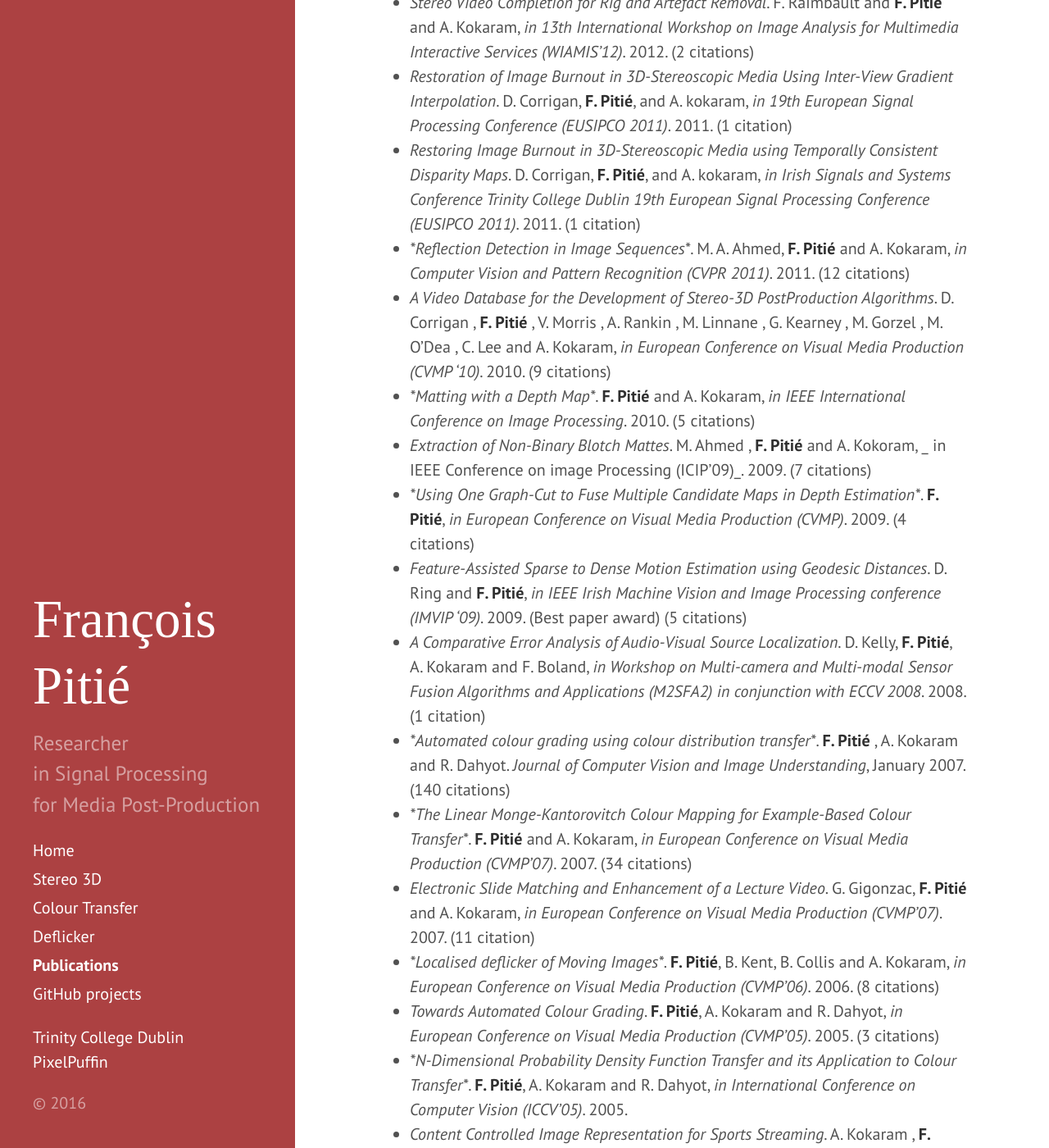
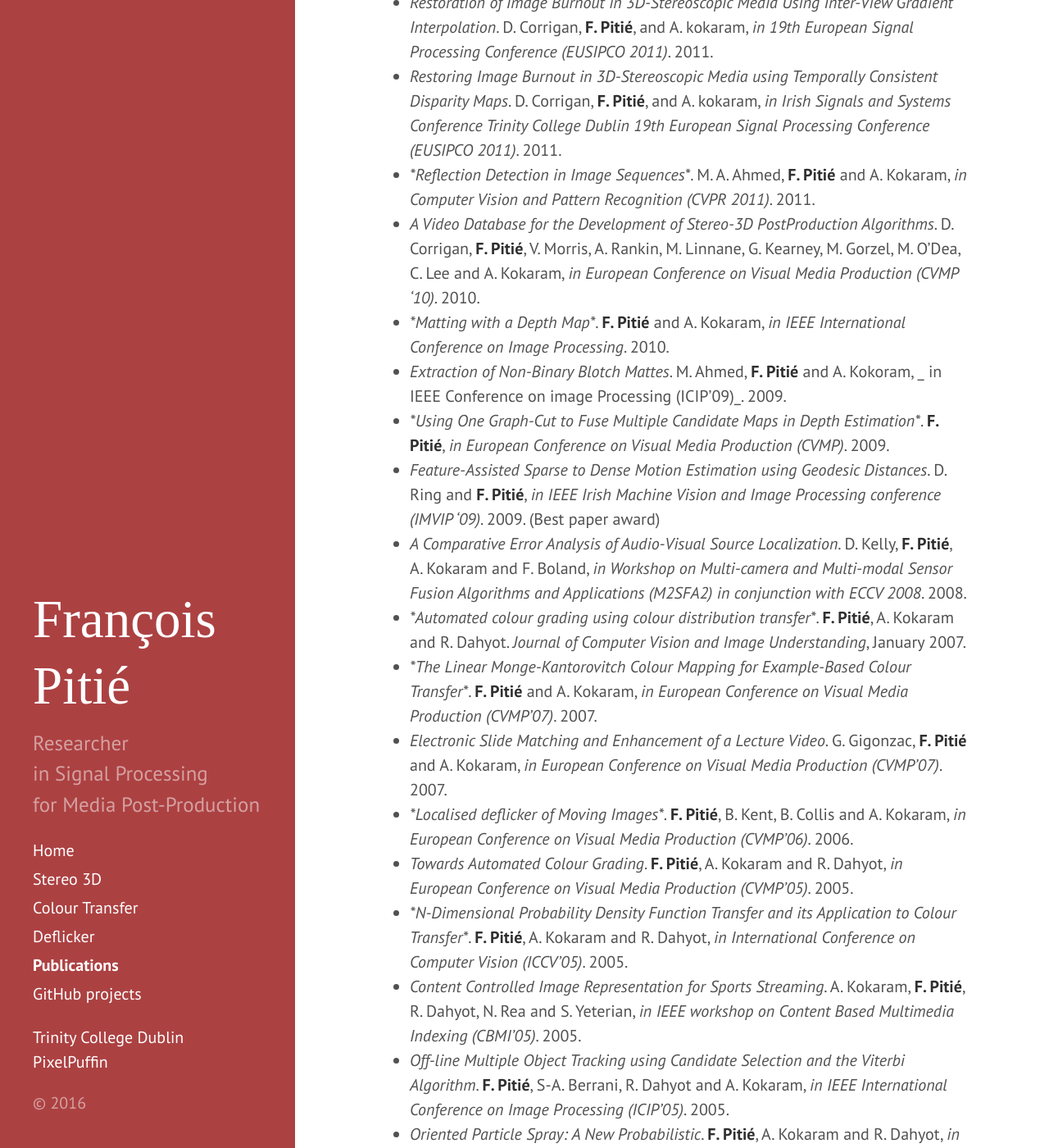
Before and after one commit to frcs/frcs.github.io, a Jekyll site: the page built from publications.md, in a window 1280 px wide and 1400 px high, scrolled down 1362 px. Shown: the whole window at 82% size. Built offline with Jekyll 4.4.1, drawn with Linux system fonts in a browser that asks for light colours; Markdown is read by kramdown in place of the engine named in the settings; some of the changed text lies outside the part shown.

Commit message:
minor changes

```diff
--- a/index.html
+++ b/index.html
@@ -10,8 +10,7 @@ I am also the director of <a href="https://pixelpuffin.com">PixelPuffin</a>, a D
 
 <h2>Research</h2>
 
-<p>
-My research work covers a wide range of media signal processing applications related to film postproduction and film restoration. My publications have over 500 citations (see <a href="https://scholar.google.com/citations?user=lOaoO74AAAAJ&hl=en">Google Scholar</a>) and some of my algorithms are used by companies such as Google, the Foundry and Weta Digital. The aim of my research is to develop tools that can enhance the cinematic experience of “immersion”.
+<p>My research is concerned with media signal processing applications related to film postproduction and film restoration. The aim of my research is to develop tools that can enhance the cinematic experience of “immersion”.
 </p>
 
 You can follow me on:
@@ -23,7 +22,6 @@ You can follow me on:
 
 <h2>Contact</h2>
 
-
 <p>
     email: <a href="fpitie@mee.tcd.ie"> fpitie@mee.tcd.ie</a>  <br>
     phone: (+353) 1896 3818  <br>
--- a/publications.md
+++ b/publications.md
@@ -2,14 +2,13 @@
 layout: page
 title: Publications
 ---
-
 
 ## List of Publications
 
 ###Chapters in Books:
 
 * _Advances in automated restoration of archived material_. A. Kokaram, __F. Pitié__, D. Corrigan, D. Vitulano, V. Bruni, A. Crawford. _Digital Imaging for Cultural Heritage Preservation: Analysis, Restoration, and Reconstruction of Ancient Works_. 2011.
-* _Enhancement of digital photographs using color transfer techniques_. __F. Pitié__ , A. Kokaram and R. Dahyot. _Single-Sensor Imaging: Methods and Applications for Digital Cameras_, 2008.
+* _Enhancement of digital photographs using color transfer techniques_. __F. Pitié__, A. Kokaram and R. Dahyot. _Single-Sensor Imaging: Methods and Applications for Digital Cameras_, 2008.
 * _Action recognition in multimedia streams_.  R. Dahyot, __F. Pitié__, D. Lennon, N. Harte and A. Kokaram. _Multimodal Processing and Interaction:  Audio, Video, Text_. 2008.
 
 ###Articles in refereed publications:
@@ -17,57 +16,62 @@ title: Publications
 *  _IRISH MACHINE VISION & IMAGE PROCESSING Conference proceedings_. R Dahyot, G Lacey, K Dawson-Howe, F Pitié, D Moloney, _Irish Pattern Recognition & Classification Society_. (ISBN 978-0-9934207-0-2). 2015.
 *  _Assessment of Audio/Video synchronisation in streaming media_. __F. Pitié__, D. Kelly, T. Foucu, N. Harte and A. Kokaram, _in Quality of Multimedia Experience (QoMEX)_. 2014.
 *  _Advanced video debanding_. G. Baugh, A. Kokaram, __F. Pitié__, _in European Conference on Visual Media Production (CVMP'14)_. 2014.
-*  _*Blotch and scratch removal in archived film using a semi-transparent corruption model and a ground-truth generation technique*_. M. Elgharib, __F. Pitié__ and A. Kokaram, _in EURASIP Journal on Image and Video Processing_. 2013. (4 citations)
+*  _*Blotch and scratch removal in archived film using a semi-transparent corruption model and a ground-truth generation technique*_. M. Elgharib, __F. Pitié__ and A. Kokaram, _in EURASIP Journal on Image and Video Processing_. 2013.
 *  _*User-assisted sparse stereo-video segmentation*_. F. Raimbault, __F. Pitié__ and A. Kokaram, _in European Conference on Visual Media Production (CVMP'13)_. 2013.
-*  _Nonrigid recto-verso registration using page outline structure and content preserving warps_. R Rowley-Brooke, __F. Pitié__, A Kokaram, _in Proceedings of the 2nd International Workshop on Historical Document Imaging and Processing_. 2013. (1 citation)
-*  _*A Non-Parametric Framework for Document Bleed-Through Removal*_. R. Rowley-Brooke and __F. Pitié__ and A. Kokaram, _in Computer Vision and Pattern Recognition (CVPR 2013)_. 2013. (5 citations)
-*  _DepthArtist: a Stereoscopic 3D Conversion Tool for CG Animation_. __F. Pitié__, G. Baugh and J. Helms, _in European Conference on Visual Media Production (CVMP'12)_. 2012. (2 citations)
-*  _A Ground Truth Bleed-Through Document Image Database_. R. Rowley-Brooke and __F. Pitié__ and A. Kokaram, _in Theory and Practice of Digital Libraries (TPDL'12)_. 2012. (12 citations)
-*  _Stereo Video Completion for Rig and Artefact Removal_. F. Raimbault and __F. Pitié__ and A. Kokaram, _in  13th International Workshop on Image Analysis for Multimedia Interactive Services (WIAMIS'12)_. 2012. (2 citations)
+*  _Nonrigid recto-verso registration using page outline structure and content preserving warps_. R Rowley-Brooke, __F. Pitié__, A Kokaram, _in Proceedings of the 2nd International Workshop on Historical Document Imaging and Processing_. 2013.
+*  _*A Non-Parametric Framework for Document Bleed-Through Removal*_. R. Rowley-Brooke and __F. Pitié__ and A. Kokaram, _in Computer Vision and Pattern Recognition (CVPR 2013)_. 2013.
+*  _DepthArtist: a Stereoscopic 3D Conversion Tool for CG Animation_. __F. Pitié__, G. Baugh and J. Helms, _in European Conference on Visual Media Production (CVMP'12)_. 2012.
+*  _A Ground Truth Bleed-Through Document Image Database_. R. Rowley-Brooke and __F. Pitié__ and A. Kokaram, _in Theory and Practice of Digital Libraries (TPDL'12)_. 2012.
+*  _Stereo Video Completion for Rig and Artefact Removal_. F. Raimbault and __F. Pitié__ and A. Kokaram, _in  13th International Workshop on Image Analysis for Multimedia Interactive Services (WIAMIS'12)_. 2012.
 *  _Restoration of Image Burnout in 3D-Stereoscopic Media Using Inter-View Gradient Interpolation_. D. Corrigan, __F. Pitié__, and A.
   kokaram, _in 19th European Signal Processing Conference (EUSIPCO
-    2011)_. 2011. (1 citation)
+    2011)_. 2011.
 *  _Restoring Image Burnout in 3D-Stereoscopic Media using Temporally Consistent Disparity Maps_. D. Corrigan, __F. Pitié__, and A.
   kokaram, _in Irish Signals and Systems Conference Trinity College
     Dublin 19th European Signal Processing Conference (EUSIPCO
-    2011)_. 2011. (1 citation)
+    2011)_. 2011.
 *  _*Reflection Detection in Image Sequences*_. M. A. Ahmed,
   __F. Pitié__ and A. Kokaram, _in Computer Vision and Pattern
-    Recognition (CVPR 2011)_. 2011. (12 citations)
-*  _A Video Database for the Development of Stereo-3D  PostProduction Algorithms_. D. Corrigan , __F. Pitié__ , V. Morris ,  A. Rankin , M. Linnane , G. Kearney , M. Gorzel , M. O'Dea , C. Lee  and A. Kokaram, _in European Conference on Visual Media  Production (CVMP '10)_. 2010. (9 citations)
-*  _*Matting with a Depth Map*_. __F. Pitié__ and A. Kokaram,  _in IEEE International Conference on Image Processing_. 2010. (5 citations)
-*  _Extraction of Non-Binary Blotch Mattes_. M. Ahmed , __F. Pitié__
-  and A. Kokoram, _ in IEEE Conference on image Processing (ICIP'09)_. 2009. (7 citations)
-*  _*Using One Graph-Cut to Fuse Multiple Candidate Maps in Depth Estimation*_. __F. Pitié__, _in European Conference on Visual Media Production (CVMP)_. 2009. (4 citations)
+    Recognition (CVPR 2011)_. 2011.
+*  _A Video Database for the Development of Stereo-3D  PostProduction Algorithms_. D. Corrigan, __F. Pitié__, V. Morris,  A. Rankin, M. Linnane, G. Kearney, M. Gorzel, M. O'Dea, C. Lee  and A. Kokaram, _in European Conference on Visual Media  Production (CVMP '10)_. 2010.
+*  _*Matting with a Depth Map*_. __F. Pitié__ and A. Kokaram,  _in IEEE International Conference on Image Processing_. 2010.
+*  _Extraction of Non-Binary Blotch Mattes_. M. Ahmed, __F. Pitié__
+  and A. Kokoram, _ in IEEE Conference on image Processing (ICIP'09)_. 2009.
+*  _*Using One Graph-Cut to Fuse Multiple Candidate Maps in Depth Estimation*_. __F. Pitié__, _in European Conference on Visual Media Production (CVMP)_. 2009.
 *  _Feature-Assisted Sparse to Dense Motion Estimation using
   Geodesic Distances_. D. Ring and __F. Pitié__, _in IEEE Irish
     Machine Vision and Image Processing conference (IMVIP
-    '09)_. 2009. (Best paper award) (5 citations)
-*  _A Comparative Error Analysis of Audio-Visual Source Localization_. D. Kelly, __F. Pitié__, A. Kokaram and F. Boland, _in Workshop on Multi-camera and Multi-modal Sensor Fusion Algorithms and Applications (M2SFA2) in conjunction with ECCV 2008_. 2008. (1 citation)
-*  _*Automated colour grading using colour distribution transfer*_. __F. Pitié__ , A. Kokaram and R. Dahyot. _Journal of Computer Vision and Image Understanding_, January 2007. (140 citations)
-*  _*The Linear Monge-Kantorovitch Colour Mapping for Example-Based Colour Transfer*_. __F. Pitié__  and A. Kokaram, _in European Conference on Visual Media Production (CVMP'07)_. 2007. (34 citations)
-*  _Electronic Slide Matching and Enhancement of a Lecture Video_.  G. Gigonzac, __F. Pitié__ and A. Kokaram, _in European Conference on Visual Media Production (CVMP'07)_. 2007. (11 citation)
-*  _*Localised deflicker of Moving Images*_. __F. Pitié__, B. Kent, B. Collis and A. Kokaram, _in European Conference on Visual Media Production (CVMP'06)_. 2006. (8 citations)
-*  _Towards Automated Colour Grading_. __F. Pitié__, A. Kokaram and R. Dahyot, _in European Conference on Visual Media Production (CVMP'05)_. 2005. (3 citations)
+    '09)_. 2009. (Best paper award)
+*  _A Comparative Error Analysis of Audio-Visual Source Localization_. D. Kelly, __F. Pitié__, A. Kokaram and F. Boland, _in Workshop on Multi-camera and Multi-modal Sensor Fusion Algorithms and Applications (M2SFA2) in conjunction with ECCV 2008_. 2008.
+*  _*Automated colour grading using colour distribution transfer*_. __F. Pitié__, A. Kokaram and R. Dahyot. _Journal of Computer Vision and Image Understanding_, January 2007.
+*  _*The Linear Monge-Kantorovitch Colour Mapping for Example-Based Colour Transfer*_. __F. Pitié__  and A. Kokaram, _in European Conference on Visual Media Production (CVMP'07)_. 2007.
+*  _Electronic Slide Matching and Enhancement of a Lecture Video_.  G. Gigonzac, __F. Pitié__ and A. Kokaram, _in European Conference on Visual Media Production (CVMP'07)_. 2007.
+*  _*Localised deflicker of Moving Images*_. __F. Pitié__, B. Kent, B. Collis and A. Kokaram, _in European Conference on Visual Media Production (CVMP'06)_. 2006.
+*  _Towards Automated Colour Grading_. __F. Pitié__, A. Kokaram and R. Dahyot, _in European Conference on Visual Media Production (CVMP'05)_. 2005.
 *  _*N-Dimensional Probability Density Function Transfer and its Application to Colour Transfer*_. __F. Pitié__, A. Kokaram and R. Dahyot, _in International Conference on Computer Vision (ICCV'05)_. 2005.
-*  _Content Controlled Image Representation for Sports Streaming_. A. Kokaram , __F. Pitié__, R. Dahyot, N. Rea and S. Yeterian, _in IEEE workshop on Content Based Multimedia Indexing (CBMI'05)_. 2005. (5 citations)
-*  _Off-line Multiple Object Tracking using Candidate Selection and the Viterbi Algorithm_. __F. Pitié__, S-A. Berrani, R. Dahyot and A. Kokaram, _in IEEE International Conference on Image Processing (ICIP'05)_. 2005. (23 citations)
-*  _Oriented Particle Spray: A New Probabilistic_. __F. Pitié__, A. Kokaram and R. Dahyot, _in Irish Machine Vision and Image Processing (IMVIP'04)_. 2004. (6 citations)
-*  _Gradient based dominant motion estimation with integral projections for real time video stabilisation_. A. J. Crawford, H. Denman, F. Kelly, __F. Pitié__ and A. Kokaram, _in IEEE International Conference on Image Processing (ICIP'04)_. 2004. (31 citations)
-*  _A New Robust Technique for Stabilizing Brightness Fluctuations_. __F. Pitié__, R. Dahyot, F. Kelly and A. Kokaram, _in 2nd Workshop on Statistical Methods in Video Processing_. 2004. (23 citations)
-*  _Suppression du bruit de pompage des vidéos_. __F. Pitié__, R. Dahyot and A. Kokaram, _in Proceedings 19eme Colloque sur le Traitement du Signal_. 2003. (1 citation)
-*  _Simultaneous Luminance and Position Stabilization for Film and Video_. A. Kokaram , R. Dahyot, __F. Pitié__ and H. Denman, _in Visual Communications and Image Processing (VCIP)_. 2003. (32 citations)
+*  _Content Controlled Image Representation for Sports Streaming_. A. Kokaram, __F. Pitié__, R. Dahyot, N. Rea and S. Yeterian, _in IEEE workshop on Content Based Multimedia Indexing (CBMI'05)_. 2005.
+*  _Off-line Multiple Object Tracking using Candidate Selection and the Viterbi Algorithm_. __F. Pitié__, S-A. Berrani, R. Dahyot and A. Kokaram, _in IEEE International Conference on Image Processing (ICIP'05)_. 2005.
+*  _Oriented Particle Spray: A New Probabilistic_. __F. Pitié__, A. Kokaram and R. Dahyot, _in Irish Machine Vision and Image Processing (IMVIP'04)_. 2004.
+*  _Gradient based dominant motion estimation with integral projections for real time video stabilisation_. A. J. Crawford, H. Denman, F. Kelly, __F. Pitié__ and A. Kokaram, _in IEEE International Conference on Image Processing (ICIP'04)_. 2004.
+*  _A New Robust Technique for Stabilizing Brightness Fluctuations_. __F. Pitié__, R. Dahyot, F. Kelly and A. Kokaram, _in 2nd Workshop on Statistical Methods in Video Processing_. 2004.
+*  _Suppression du bruit de pompage des vidéos_. __F. Pitié__, R. Dahyot and A. Kokaram, _in Proceedings 19eme Colloque sur le Traitement du Signal_. 2003.
+*  _Simultaneous Luminance and Position Stabilization for Film and Video_. A. Kokaram, R. Dahyot, __F. Pitié__ and H. Denman, _in Visual Communications and Image Processing (VCIP)_. 2003.
 
 ###Theses
 
-*  _Statistical Signal Processing Techniques for Visual Post-Production_. __F. Pitié__, PhD thesis, Trinity College Dublin. 2007. (5 citations)
-*  _Removing Flicker from old movies_. __F. Pitié__,  Master's thesis, University of Nice-Sophia Antipolis. 2002. (7 citations)
+*  _Statistical Signal Processing Techniques for Visual Post-Production_. __F. Pitié__, PhD thesis, Trinity College Dublin. 2007.
+*  _Removing Flicker from old movies_. __F. Pitié__,  Master's thesis, University of Nice-Sophia Antipolis. 2002.
 
 ###Patents
 
-*  _Method for matching color in images_. US patent application 7796812 filed on 17 October 2006. (__F. Pitié__, A. Kokaram). (2 citations) --- acquired by Google
+*  _Method for matching color in images_. US patent application 7796812 filed on 17 October 2006. (__F. Pitié__, A. Kokaram) — acquired by Google.
 *  _Dominant Motion Estimation for Image Sequence
   Processing_. United Kingdom patent application GB 0423578.4 filed
   on 22 October 2004. (A. Crawford, A. Kokaram, F. Kelly,
-  H. Denman, __F. Pitié__). --- acquired by Google
+  H. Denman, __F. Pitié__) — acquired by Google.
 *  _Automated Video Production System and Method_. US Patent App. 13/748,727, 2013. D. Kelly, F. Boland, __F. Pitié__ and A. Kokaram
+
+
+*******
+
+Also, see my profile on [Google Scholar](https://scholar.google.com/citations?user=lOaoO74AAAAJ&hl=en) and [Research Gate](https://www.researchgate.net/profile/F_Pitie).
```
Also changed, not shown: colour.md (+1 -1 lines), deflicker.md (+5 -5 lines).
